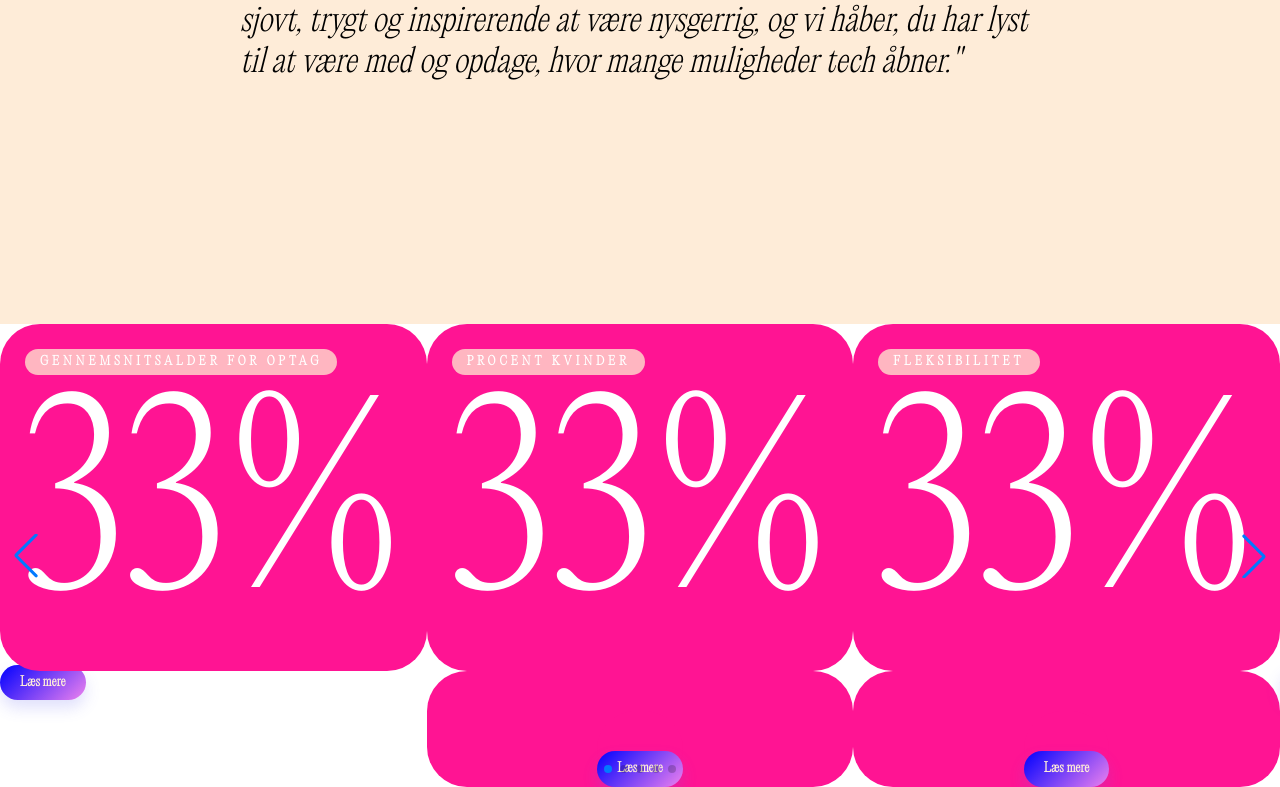
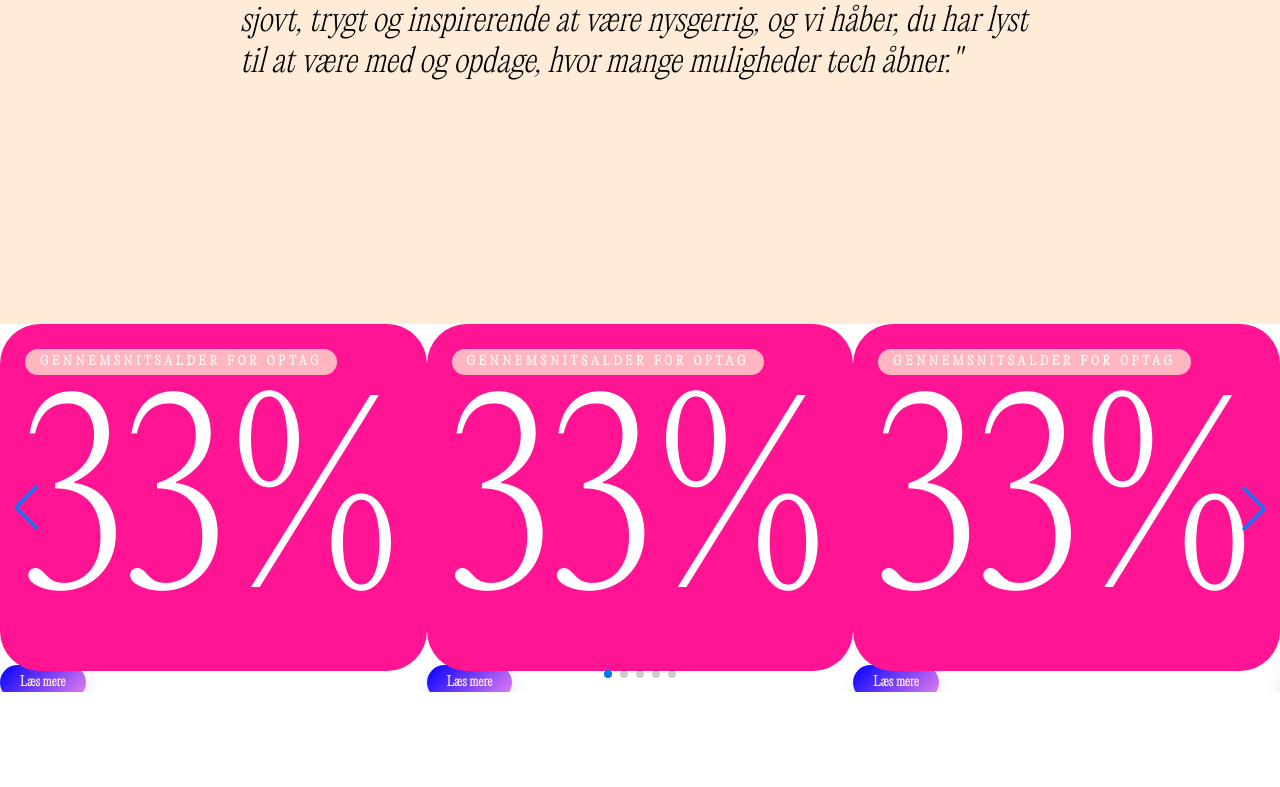
Before and after one commit to sylvesterel/portefoeljeaflevering-6, a website: page public/mission.html in a window 1280 px wide. Shown: the part 1202-1989 px from the top of the page. After the commit the page ends 1894 px from the top, so only its background shows below. Drawn offline with nearby package versions, Linux system fonts and the light colour scheme.

Commit message:
Update mission

```diff
--- a/public/mission.html
+++ b/public/mission.html
@@ -89,54 +89,58 @@
                             </div>
                         </div>
                     </div>
-
                 </div>
                 <div class="card swiper-slide">
-                    <div class="card-key-numbers">
-                        <div class="key-numbers">33%</div>
-                        <p class="card-tag">Procent kvinder</p>
+                    <div class="card swiper-slide">
+                        <div class="card-key-numbers">
+                            <div class="key-numbers">33%</div>
+                            <p class="card-tag">gennemsnitsalder for optag</p>
+                        </div>
                         <div class="card-content">
                             <div class="card-footer">
                                 <a href="#" class="card-button">Læs mere</a>
                             </div>
                         </div>
                     </div>
-
                 </div>
                 <div class="card swiper-slide">
-                    <div class="card-key-numbers">
-                        <div class="key-numbers">33%</div>
-                        <p class="card-tag">fleksibilitet</p>
+                    <div class="card swiper-slide">
+                        <div class="card-key-numbers">
+                            <div class="key-numbers">33%</div>
+                            <p class="card-tag">gennemsnitsalder for optag</p>
+                        </div>
                         <div class="card-content">
                             <div class="card-footer">
                                 <a href="#" class="card-button">Læs mere</a>
                             </div>
                         </div>
                     </div>
-
                 </div>
                 <div class="card swiper-slide">
-                    <div class="card-key-numbers">
-                        <div class="key-numbers">33%</div>
-                        <p class="card-tag">adgangskvotient</p>
+                    <div class="card swiper-slide">
+                        <div class="card-key-numbers">
+                            <div class="key-numbers">33%</div>
+                            <p class="card-tag">gennemsnitsalder for optag</p>
                         </div>
                         <div class="card-content">
                             <div class="card-footer">
                                 <a href="#" class="card-button">Læs mere</a>
                             </div>
+                        </div>
                     </div>
-
                 </div>
                 <div class="card swiper-slide">
-                    <div class="card-key-numbers">
-                        <div class="key-numbers">33%</div>
-                        <p class="card-tag">gennemsnitsalder for optag</p>
-                    </div>
+                    <div class="card swiper-slide">
+                        <div class="card-key-numbers">
+                            <div class="key-numbers">33%</div>
+                            <p class="card-tag">gennemsnitsalder for optag</p>
+                        </div>
                         <div class="card-content">
                             <div class="card-footer">
                                 <a href="#" class="card-button">Læs mere</a>
                             </div>
                         </div>
+                    </div>
                 </div>
             </div>
             <div class="swiper-pagination"></div>
```
